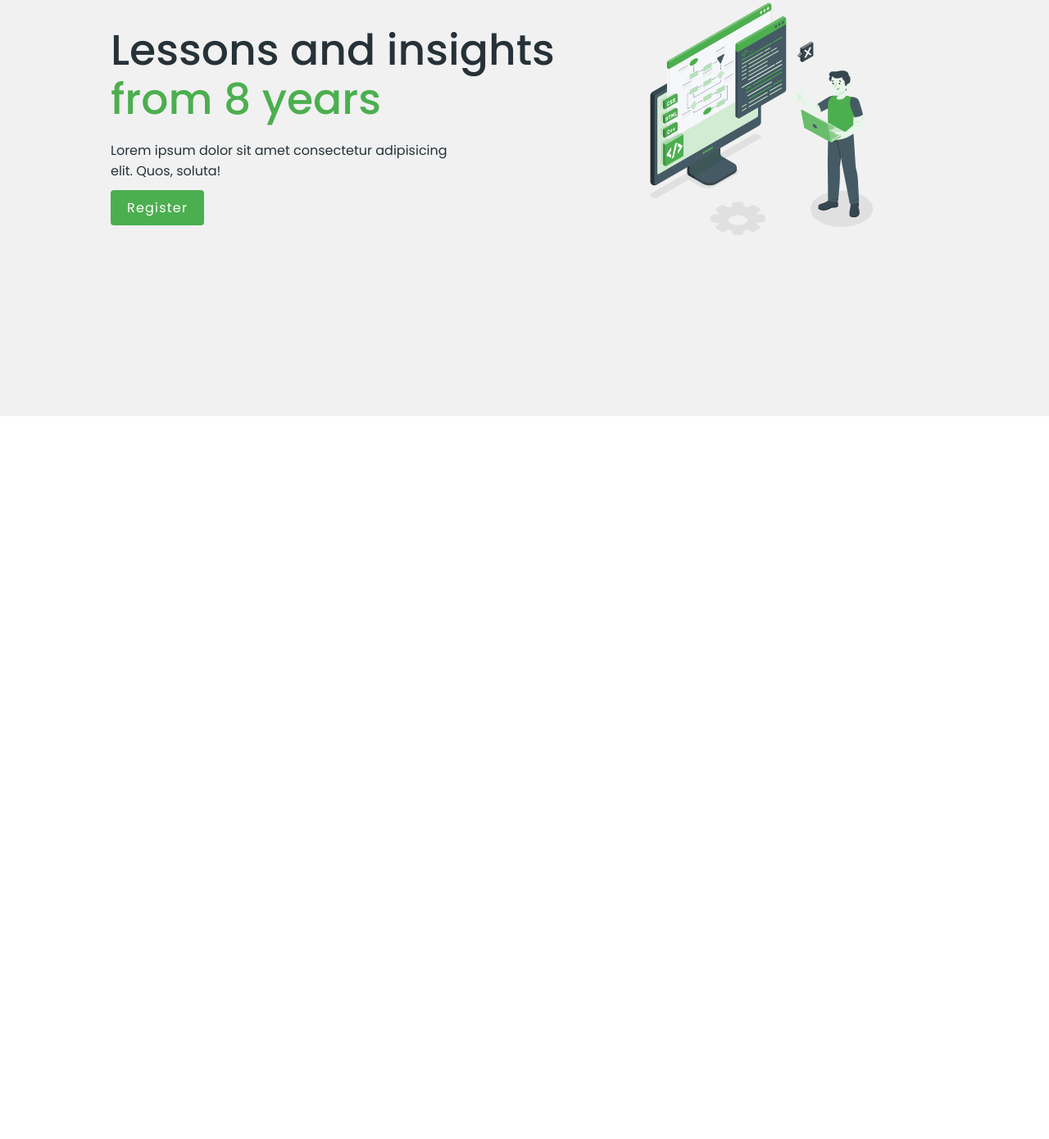
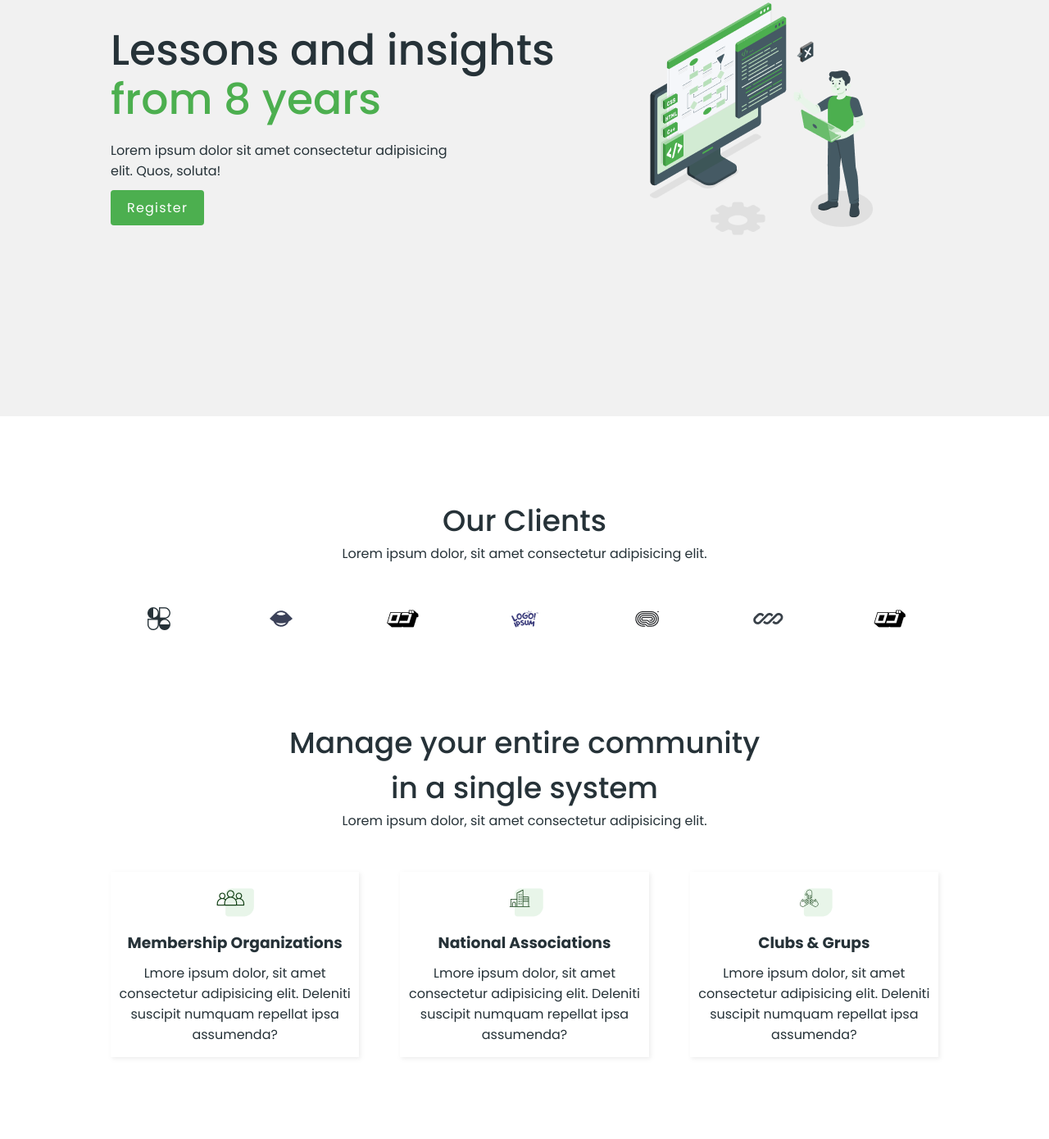
Before and after one commit to DrexCap/Maq-LP-Agencia, a plain HTML site: page index.html in a window 1280 px wide. Shown: the part 292-1682 px from the top of the page at 82% size. Before the commit the page ends 800 px from the top, so only its background shows below. Drawn offline with Linux system fonts and the light colour scheme.

Commit message:
Section Services completed

```diff
--- a/index.html
+++ b/index.html
@@ -24,7 +24,6 @@
             </ul>
         </div>
     </nav>
-</body>
 
     <header class="header">
         <div class="container header_container">
@@ -45,4 +44,109 @@
         </div>
     </header>
 
+    <main>
+        <section class="section">
+            <div class="container clients_container">
+                <div class="section_header">
+                    <h2 class="section_title">
+                        Our Clients
+                    </h2>
+                    <p class="section_text">
+                        Lorem ipsum dolor, sit amet consectetur adipisicing elit.
+                    </p>
+                </div>
+                <div class="clients_wrapper">
+                    <span>
+                        <img src="./images/Logos/Logo-1.png" alt="" class="client_logo">
+                    </span>
+
+                    <span>
+                        <img src="./images/Logos/Logo-2.png" alt="" class=" client_logo">
+                    </span>
+
+                    <span>
+                        <img src="./images/Logos/Logo-3.png" alt="" class=" client_logo">
+                    </span>
+
+                    <span>
+                        <img src="./images/Logos/Logo-4.png" alt="" class=" client_logo">
+                    </span>
+
+                    <span>
+                        <img src="./images/Logos/Logo-5.png" alt="" class=" client_logo">
+                    </span>
+
+                    <span>
+                        <img src="./images/Logos/Logo-6.png" alt="" class=" client_logo">
+                    </span>
+
+                    <span>
+                        <img src="./images/Logos/Logo-7.png" alt="" class=" client_logo">
+                    </span>
+                </div>
+            </div>
+        </section>
+
+        <section class="section">
+            <div class="container services_contianer">
+
+                <div class="section_header">
+                    <h2 class="section_title">
+                        Manage your entire community <br /> in a single system
+                    </h2>
+                    <p class="section_text">
+                        Lorem ipsum dolor, sit amet consectetur adipisicing elit.
+                    </p>
+                </div>
+
+                <div class="services">
+
+                    <div class="service">
+                        <span class="icon">
+                            <img src="./images/Icons/Icon-1.png" alt="">
+                        </span>
+                        <h3 class="service_title">Membership Organizations</h3>
+                        <p class="service_text">
+                            Lmore ipsum dolor, sit amet consectetur adipisicing elit.
+                            Deleniti suscipit numquam repellat ipsa assumenda?
+                        </p>
+                    </div>
+
+                    <div class="service">
+                        <span class="icon">
+                            <img src="./images/Icons/Icon-2.png" alt="">
+                        </span>
+                        <h3 class="service_title">National Associations</h3>
+                        <p class="service_text">
+                            Lmore ipsum dolor, sit amet consectetur adipisicing elit.
+                            Deleniti suscipit numquam repellat ipsa assumenda?
+                        </p>
+                    </div>
+
+                    <div class="service">
+                        <span class="icon">
+                            <img src="./images/Icons/Icon-3.png" alt="">
+                        </span>
+                        <h3 class="service_title">Clubs & Grups</h3>
+                        <p class="service_text">
+                            Lmore ipsum dolor, sit amet consectetur adipisicing elit.
+                            Deleniti suscipit numquam repellat ipsa assumenda?
+                        </p>
+                    </div>
+
+                </div>
+            </div>
+        </section>
+
+        <section class="section">
+
+        </section>
+
+    </main>
+
+    <footer>
+
+    </footer>
+</body>
+
 </html>
--- a/styles.css
+++ b/styles.css
@@ -126,3 +126,68 @@ body {
     letter-spacing: 1.2px;
     border-radius: 0.4rem;
 }
+
+/* Section */
+
+.section {
+    padding-top: 10rem;
+}
+
+.clients_container {
+    text-align: center;
+}
+
+.section_header {
+    margin-bottom: 5rem;
+}
+
+.section_title {
+    font-size: 3.6rem;
+    font-weight: 500;
+    color: var(--color-secondary);
+}
+
+.section_text {
+    color: var(--color-secondary);
+}
+
+.clients_wrapper {
+    width: 100%;
+    /* Puso mis clientes img uno debajo de otro */
+    display: grid;
+    grid-template-columns: repeat(auto-fit, minmax(10rem, 1fr));
+    grid-gap: 3rem;
+}
+
+.clients_wrapper > span {
+    text-align: center;
+}
+
+/* Services */
+
+.services_contianer {
+    text-align: center;
+}
+
+.services {
+    width: 100%;
+    /* Puso mis clientes img uno debajo de otro */
+    display: grid;
+    grid-template-columns: repeat(auto-fit, minmax(24rem, 1fr));
+    grid-gap: 5rem;
+}
+
+.service {
+    padding: 1.5rem 0.5rem;
+    box-shadow: 2px 2px 5px rgba(128, 128, 128, 0.144);
+}
+
+.service_title {
+    color: var(--color-secondary);
+    margin: 1rem 0rem;
+}
+
+.service_text {
+    color: var(--color-secondary);
+
+}
```
Lines whose indentation alone changed are shown as unchanged.
